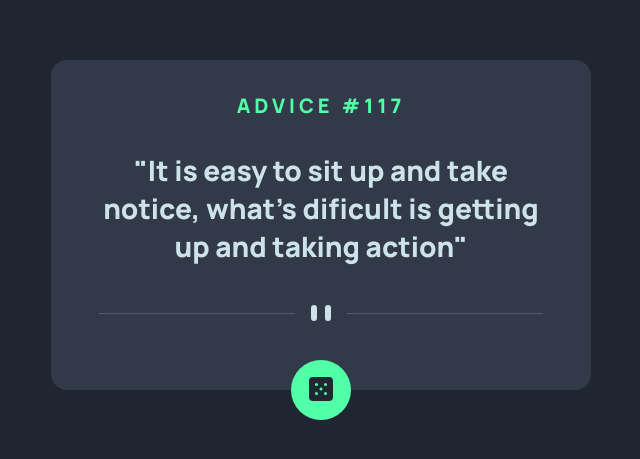
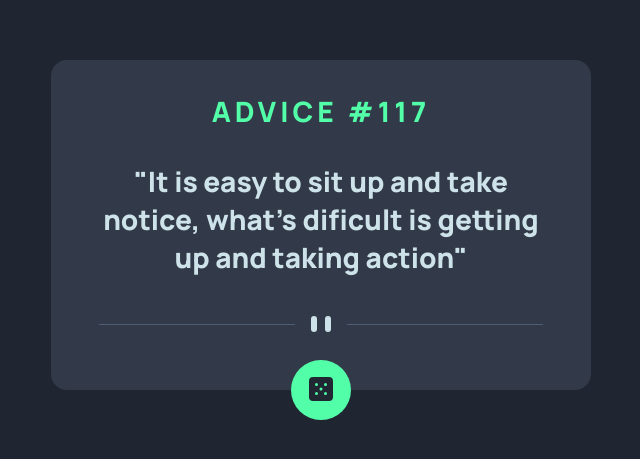
Before and after one commit to NaQu2003/quote-generator, a plain HTML site: page index.html in a window 1280 px wide. Shown: the part 175-634 px from the top of the page, without its empty margins (319-959 px from the left). Drawn offline with Linux system fonts and the light colour scheme.

Commit message:
Update style.css

```diff
--- a/style.css
+++ b/style.css
@@ -36,7 +36,7 @@ h1{
 
 }
 h2{
-    font-size:20px;
+    font-size:16px;
     color:var(--Neon-Green);
     margin-top:2rem;
     margin-bottom:2rem;
@@ -88,6 +88,9 @@ p{
         margin-top:40px;
         margin-bottom:40px;
     }
+    h2{
+        font-size:28px;
+    }
     p{
         max-width: 450px;
         font-size: 28px;
```
